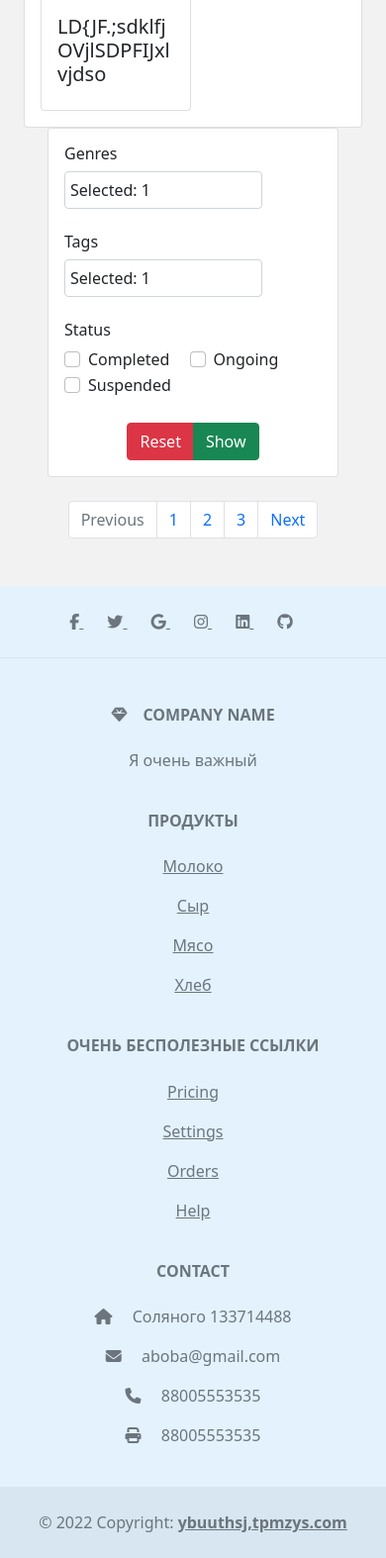
After one commit to Wertysed/AIP-anime_list_project, a Flask app: page /manga_search in a window 390 px wide. The commit adds this page. Shown: the part 2702-4276 px from the top of the page at 99% size. Run offline with Flask 2, Linux system fonts and the light colour scheme; some libraries are stand-ins or nearby versions.

Commit message:
Adding search site

```diff
--- a/app.py
+++ b/app.py
@@ -23,5 +23,9 @@ def top_manga():
 def anime_search():
     return render_template('anime_search.html', title='anime_search')
 
+@app.route('/manga_search')
+def manga_search():
+    return render_template('manga_search.html', title='anime_search')
+
 if __name__ == '__main__':
     app.run()
--- a/templates/base.html
+++ b/templates/base.html
@@ -29,7 +29,7 @@
         <li class="nav-item dropdown">
           <a class="nav-link active" aria-current="page" href="{{ url_for('top_anime') }}" id="navbarDropdown" role="button" data-bs-toggle="dropdown" aria-expanded="false">Anime</a>
            <ul class="dropdown-menu" aria-labelledby="navbarDropdown">
-            <li><a class="dropdown-item" href="#">Anime Search</a></li>
+            <li><a class="dropdown-item" href="{{ url_for('anime_search') }}">Anime Search</a></li>
             <li><a class="dropdown-item" href="{{ url_for('top_anime') }}">Top Anime</a></li>
             <!--<li><hr class="dropdown-divider"></li-->
             <li><a class="dropdown-item" href="#">Reviews</a></li>
@@ -40,7 +40,7 @@
               Manga
           </a>
             <ul class="dropdown-menu" aria-labelledby="navbarDropdown">
-            <li><a class="dropdown-item" href="{{ url_for('anime_search') }}">Manga Search</a></li>
+            <li><a class="dropdown-item" href="{{ url_for('manga_search') }}">Manga Search</a></li>
             <li><a class="dropdown-item" href="{{ url_for('top_manga') }}">Top Manga</a></li>
             <!--<li><hr class="dropdown-divider"></li-->
             <li><a class="dropdown-item" href="#">Reviews</a></li>
--- /dev/null
+++ b/templates/manga_search.html
@@ -0,0 +1,236 @@
+
+{% extends 'base.html' %}
+
+{% block title %}
+Главная страница
+{% endblock %}
+{% block content %}
+
+<section>
+<div class="container">
+  <div class="row">
+    <div class="col-sm-8">
+            <div class="col">
+      <div class="card" >
+          <div class="card-body">
+          <div class="manga-search_header"> <h3><span> Manga Search</span></h3> <div> <div class="input-group rounded">
+  <input type="search" class="form-control rounded" placeholder="Search" aria-label="Search" aria-describedby="search-addon" />
+  <span class="input-group-text border-0" id="search-addon">
+    <i class="fas fa-search"></i>
+  </span>
+</div></div> </div>
+        <div class="row row-cols-1 row-cols-md-4 g-2  ">
+  <div class="col align-self-end">
+    <div class="card h-100" style="width: 9.5rem;">
+        <a class = "image" href="https://www.meme-arsenal.com/memes/d80e757e7702cdf73fd53bc90bce45c3.jpg"><img src="https://cdn.myanimelist.net/s/common/store/cover/5703/75f9f81c17863f3819b7e2ad14d7bbd094b8e128401c2279a6de64c700d70395/l@2x.jpg" width="147" height="206" class="card-img-top" alt="..."></a>
+      <div class="card-body">
+          <a class = "link-default" href="https://www.meme-arsenal.com/memes/d80e757e7702cdf73fd53bc90bce45c3.jpg" ><h5 class="card-title">LD{JF.;sdklfjOVjlSDPFIJxlvjdso</h5></a>
+      </div>
+    </div>
+  </div>
+  <div class="col justify-content-center">
+    <div class="card h-100" style="width: 9.5rem;">
+        <a class = "image" href="https://www.meme-arsenal.com/memes/d80e757e7702cdf73fd53bc90bce45c3.jpg"><img src="https://cdn.myanimelist.net/s/common/store/cover/5703/75f9f81c17863f3819b7e2ad14d7bbd094b8e128401c2279a6de64c700d70395/l@2x.jpg" width="147" height="206" class="card-img-top" alt="..."></a>
+      <div class="card-body">
+          <a class = "link-default" href="https://www.meme-arsenal.com/memes/d80e757e7702cdf73fd53bc90bce45c3.jpg" ><h5 class="card-title">LD{JF.;sdklfjOVjlSDPFIJxlvjdso</h5></a>
+      </div>
+    </div>
+  </div>
+  <div class="col">
+    <div class="card h-100" style="width: 9.5rem;">
+        <a class = "image" href="https://www.meme-arsenal.com/memes/d80e757e7702cdf73fd53bc90bce45c3.jpg"><img src="https://cdn.myanimelist.net/s/common/store/cover/5703/75f9f81c17863f3819b7e2ad14d7bbd094b8e128401c2279a6de64c700d70395/l@2x.jpg" width="147" height="206" class="card-img-top" alt="..."></a>
+      <div class="card-body">
+          <a class = "link-default" href="https://www.meme-arsenal.com/memes/d80e757e7702cdf73fd53bc90bce45c3.jpg" ><h5 class="card-title">LD{JF.;sdklfjOVjlSDPFIJxlvjdso</h5></a>
+      </div>
+    </div>
+  </div>
+  <div class="col">
+    <div class="card h-100" style="width: 9.5rem;">
+        <a class = "image" href="https://www.meme-arsenal.com/memes/d80e757e7702cdf73fd53bc90bce45c3.jpg"><img src="https://cdn.myanimelist.net/s/common/store/cover/5703/75f9f81c17863f3819b7e2ad14d7bbd094b8e128401c2279a6de64c700d70395/l@2x.jpg" width="147" height="206" class="card-img-top" alt="..."></a>
+      <div class="card-body">
+          <a class = "link-default" href="https://www.meme-arsenal.com/memes/d80e757e7702cdf73fd53bc90bce45c3.jpg" ><h5 class="card-title">LD{JF.;sdklfjOVjlSDPFIJxlvjdso</h5></a>
+      </div>
+    </div>
+  </div>
+              <div class="col">
+    <div class="card h-100" style="width: 9.5rem;">
+        <a class = "image" href="https://www.meme-arsenal.com/memes/d80e757e7702cdf73fd53bc90bce45c3.jpg"><img src="https://cdn.myanimelist.net/s/common/store/cover/5703/75f9f81c17863f3819b7e2ad14d7bbd094b8e128401c2279a6de64c700d70395/l@2x.jpg" width="147" height="206" class="card-img-top" alt="..."></a>
+      <div class="card-body">
+          <a class = "link-default" href="https://www.meme-arsenal.com/memes/d80e757e7702cdf73fd53bc90bce45c3.jpg" ><h5 class="card-title">LD{JF.;sdklfjOVjlSDPFIJxlvjdso</h5></a>
+      </div>
+    </div>
+  </div>
+              <div class="col">
+    <div class="card h-100" style="width: 9.5rem;">
+        <a class = "image" href="https://www.meme-arsenal.com/memes/d80e757e7702cdf73fd53bc90bce45c3.jpg"><img src="https://cdn.myanimelist.net/s/common/store/cover/5703/75f9f81c17863f3819b7e2ad14d7bbd094b8e128401c2279a6de64c700d70395/l@2x.jpg" width="147" height="206" class="card-img-top" alt="..."></a>
+      <div class="card-body">
+          <a class = "link-default" href="https://www.meme-arsenal.com/memes/d80e757e7702cdf73fd53bc90bce45c3.jpg" ><h5 class="card-title">LD{JF.;sdklfjOVjlSDPFIJxlvjdso</h5></a>
+      </div>
+    </div>
+  </div>
+              <div class="col">
+    <div class="card h-100" style="width: 9.5rem;">
+        <a class = "image" href="https://www.meme-arsenal.com/memes/d80e757e7702cdf73fd53bc90bce45c3.jpg"><img src="https://cdn.myanimelist.net/s/common/store/cover/5703/75f9f81c17863f3819b7e2ad14d7bbd094b8e128401c2279a6de64c700d70395/l@2x.jpg" width="147" height="206" class="card-img-top" alt="..."></a>
+      <div class="card-body">
+          <a class = "link-default" href="https://www.meme-arsenal.com/memes/d80e757e7702cdf73fd53bc90bce45c3.jpg" ><h5 class="card-title">LD{JF.;sdklfjOVjlSDPFIJxlvjdso</h5></a>
+      </div>
+    </div>
+  </div>
+              <div class="col">
+    <div class="card h-100" style="width: 9.5rem;">
+        <a class = "image" href="https://www.meme-arsenal.com/memes/d80e757e7702cdf73fd53bc90bce45c3.jpg"><img src="https://cdn.myanimelist.net/s/common/store/cover/5703/75f9f81c17863f3819b7e2ad14d7bbd094b8e128401c2279a6de64c700d70395/l@2x.jpg" width="147" height="206" class="card-img-top" alt="..."></a>
+      <div class="card-body">
+          <a class = "link-default" href="https://www.meme-arsenal.com/memes/d80e757e7702cdf73fd53bc90bce45c3.jpg" ><h5 class="card-title">LD{JF.;sdklfjOVjlSDPFIJxlvjdso</h5></a>
+      </div>
+    </div>
+  </div>
+</div>
+</div>
+
+            </div>
+            </div>
+    </div>
+
+    <div class="col-sm-4">
+        <div class="container">
+            <div class="col">
+                <div class="card">
+                    <div class="card-body">
+                    <div><h6>Genres</h6></div>
+<div class="checkselect">
+	<label><input type="checkbox" name="brands[]" value="1" checked> Google Inc.</label>
+	<label><input type="checkbox" name="brands[]" value="2"> Apple Inc.</label>
+	<label><input type="checkbox" name="brands[]" value="3"> Microsoft</label>
+	<label><input type="checkbox" name="brands[]" value="4"> Facebook</label>
+	<label><input type="checkbox" name="brands[]" value="5"> Amazon</label>
+	<label><input type="checkbox" name="brands[]" value="6"> Verizon</label>
+    <label><input type="checkbox" name="brands[]" value="6"> Verizon</label>
+    <label><input type="checkbox" name="brands[]" value="6"> Verizon</label>
+    <label><input type="checkbox" name="brands[]" value="6"> Verizon</label>
+    <label><input type="checkbox" name="brands[]" value="6"> Verizon</label>
+    <label><input type="checkbox" name="brands[]" value="6"> Verizon</label>
+    <label><input type="checkbox" name="brands[]" value="6"> Verizon</label>
+    <label><input type="checkbox" name="brands[]" value="6"> Verizon</label>
+    <label><input type="checkbox" name="brands[]" value="6"> Verizon</label>
+    <label><input type="checkbox" name="brands[]" value="6"> Verizon</label>
+    <label><input type="checkbox" name="brands[]" value="6"> Verizon</label>
+</div>
+                        <div><br></div>
+                    <div><h6>Tags</h6></div>
+<div class="checkselect">
+	<label><input type="checkbox" name="brands[]" value="1" checked> Google Inc.</label>
+	<label><input type="checkbox" name="brands[]" value="2"> Apple Inc.</label>
+	<label><input type="checkbox" name="brands[]" value="3"> Microsoft</label>
+	<label><input type="checkbox" name="brands[]" value="4"> Facebook</label>
+	<label><input type="checkbox" name="brands[]" value="5"> Amazon</label>
+	<label><input type="checkbox" name="brands[]" value="6"> Verizon</label>
+    <label><input type="checkbox" name="brands[]" value="6"> Verizon</label>
+    <label><input type="checkbox" name="brands[]" value="6"> Verizon</label>
+    <label><input type="checkbox" name="brands[]" value="6"> Verizon</label>
+    <label><input type="checkbox" name="brands[]" value="6"> Verizon</label>
+    <label><input type="checkbox" name="brands[]" value="6"> Verizon</label>
+    <label><input type="checkbox" name="brands[]" value="6"> Verizon</label>
+    <label><input type="checkbox" name="brands[]" value="6"> Verizon</label>
+    <label><input type="checkbox" name="brands[]" value="6"> Verizon</label>
+    <label><input type="checkbox" name="brands[]" value="6"> Verizon</label>
+    <label><input type="checkbox" name="brands[]" value="6"> Verizon</label>
+</div>
+                        <div><br></div>
+                    <div><h6>Status</h6></div>
+<div class="form-check form-check-inline">
+  <input class="form-check-input" type="checkbox" id="inlineCheckbox1" value="option1">
+  <label class="form-check-label" for="inlineCheckbox1">Completed</label>
+</div>
+<div class="form-check form-check-inline">
+  <input class="form-check-input" type="checkbox" id="inlineCheckbox2" value="option2">
+  <label class="form-check-label" for="inlineCheckbox2">Оngoing</label>
+</div>
+<div class="form-check form-check-inline">
+  <input class="form-check-input" type="checkbox" id="inlineCheckbox3" value="option3" >
+  <label class="form-check-label" for="inlineCheckbox3">Suspended</label>
+</div>
+                        <div><br></div>
+                        <div class="d-flex justify-content-center">
+                        <div class="btn-group" role="group" aria-label="Basic mixed styles example">
+  <button type="button" class="btn btn-danger">Reset</button>
+  <button type="button" class="btn btn-success">Show</button>
+</div>
+                            </div>
+                    </div>
+                </div>
+                </div>
+        </div>
+    </div>
+    </div>
+  </div>
+<div><br></div>
+ <nav aria-label="Page navigation example">
+  <ul class="pagination justify-content-center">
+    <li class="page-item disabled">
+      <a class="page-link" href="#" tabindex="-1" aria-disabled="true">Previous</a>
+    </li>
+    <li class="page-item"><a class="page-link" href="#">1</a></li>
+    <li class="page-item"><a class="page-link" href="#">2</a></li>
+    <li class="page-item"><a class="page-link" href="#">3</a></li>
+    <li class="page-item">
+      <a class="page-link" href="#">Next</a>
+    </li>
+  </ul>
+
+</nav>
+</section>
+
+
+
+<script>
+(function($) {
+	function setChecked(target) {
+		var checked = $(target).find("input[type='checkbox']:checked").length;
+		if (checked) {
+			$(target).find('select option:first').html('Selected: ' + checked);
+		} else {
+			$(target).find('select option:first').html('Select from the list');
+		}
+	}
+
+	$.fn.checkselect = function() {
+		this.wrapInner('<div class="checkselect-popup"></div>');
+		this.prepend(
+			'<div class="checkselect-control">' +
+				'<select class="form-control"><option></option></select>' +
+				'<div class="checkselect-over"></div>' +
+			'</div>'
+		);
+
+		this.each(function(){
+			setChecked(this);
+		});
+		this.find('input[type="checkbox"]').click(function(){
+			setChecked($(this).parents('.checkselect'));
+		});
+
+		this.parent().find('.checkselect-control').on('click', function(){
+			$popup = $(this).next();
+			$('.checkselect-popup').not($popup).css('display', 'none');
+			if ($popup.is(':hidden')) {
+				$popup.css('display', 'block');
+				$(this).find('select').focus();
+			} else {
+				$popup.css('display', 'none');
+			}
+		});
+
+		$('html, body').on('click', function(e){
+			if ($(e.target).closest('.checkselect').length == 0){
+				$('.checkselect-popup').css('display', 'none');
+			}
+		});
+	};
+})(jQuery);
+
+$('.checkselect').checkselect();
+</script>
+
+
+
+{% endblock %}
--- a/templates/top_anime.html
+++ b/templates/top_anime.html
@@ -62,6 +62,7 @@
             </div>
 </div>
 </div>
+<div><br></div>
  <nav aria-label="Page navigation example">
   <ul class="pagination justify-content-center">
     <li class="page-item disabled">
@@ -74,7 +75,7 @@
       <a class="page-link" href="#">Next</a>
     </li>
   </ul>
+
 </nav>
-</section>
 
 {% endblock %}
--- a/templates/top_manga.html
+++ b/templates/top_manga.html
@@ -62,6 +62,7 @@
             </div>
 </div>
 </div>
+<div><br></div>
  <nav aria-label="Page navigation example">
   <ul class="pagination justify-content-center">
     <li class="page-item disabled">
@@ -74,6 +75,7 @@
       <a class="page-link" href="#">Next</a>
     </li>
   </ul>
+
 </nav>
 
 </section>
```
